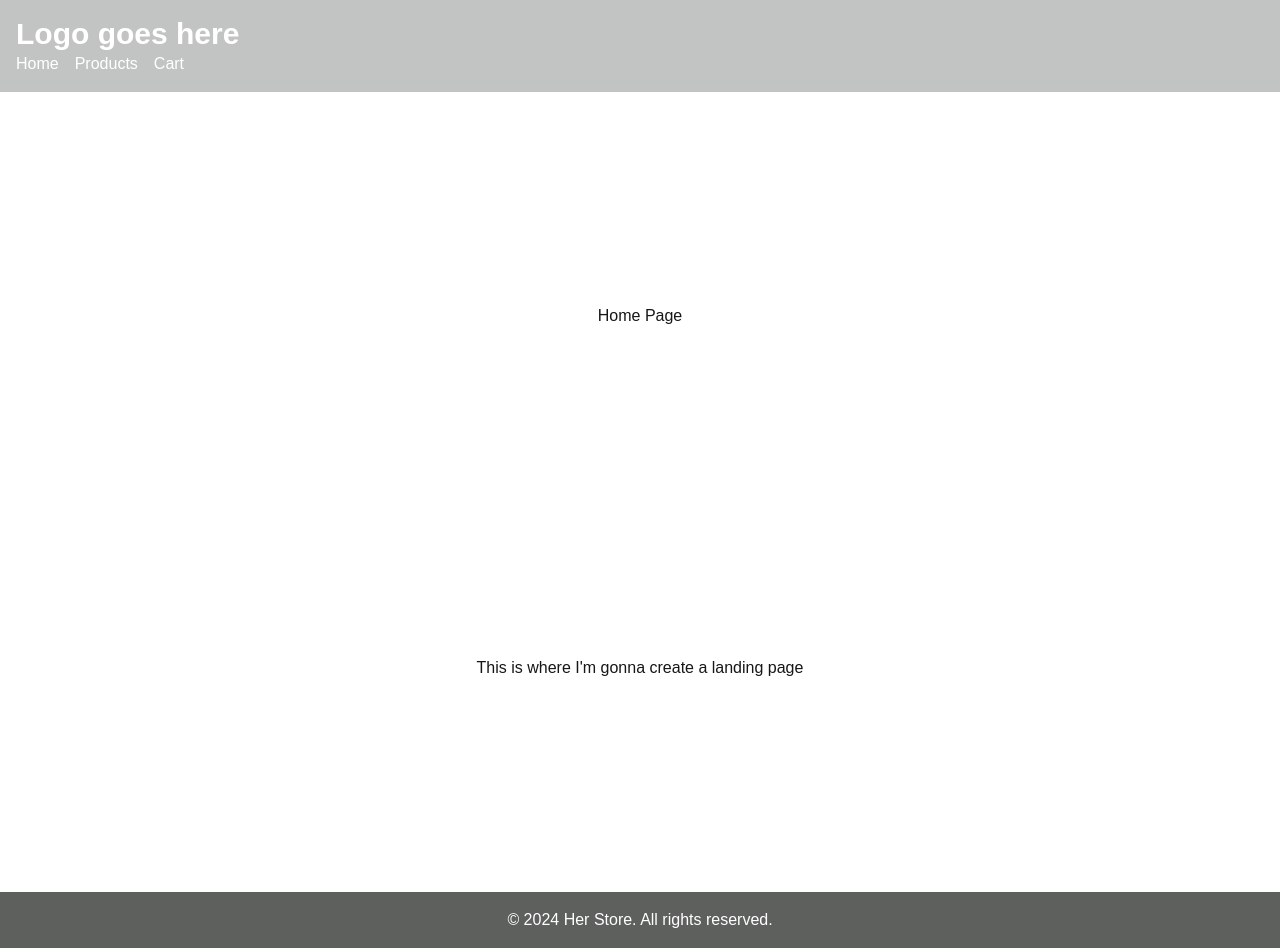
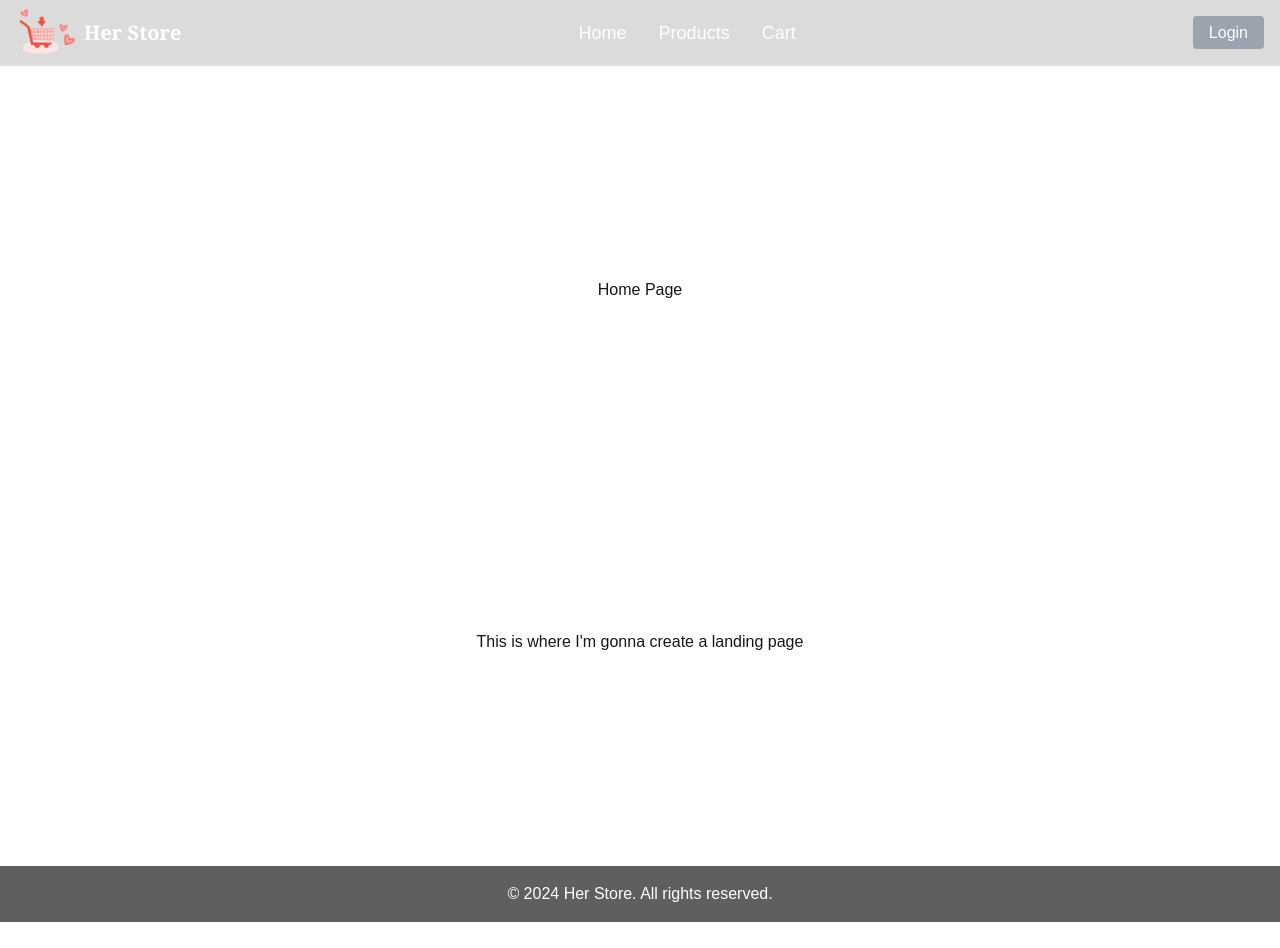
Before and after one commit to InolofatsengMotloba/nextjs-ecommerce-refiners, a Next.js app: page / in a window 1280 px wide. After the commit the page ends 922 px from the top, so only its background shows below. Built offline with nearby package versions, Linux system fonts and the light colour scheme.

Commit message:
Updated NavBar component with new logo, menu items, and login button

```diff
--- a/components/NavBar.js
+++ b/components/NavBar.js
@@ -1,25 +1,48 @@
 import Link from "next/link";
+import Image from "next/image";
 
 export default function NavBar() {
   return (
-    <header className="bg-[#9296938e] text-white py-4">
-      <div className="container mx-auto px-4">
-        <h1 className="text-3xl font-bold">Logo goes here</h1>
-        <nav>
-          <ul className="flex space-x-4">
+    <header className="bg-[#92969357] text-white py-2">
+      <div className="container mx-auto px-4 flex items-center justify-between">
+        {/* Logo */}
+        <Link href="/">
+          <div className="flex items-center space-x-2">
+            <Image src="/Logo.png" alt="Logo" width={60} height={60} />
+            <h1 className="text-xl font-serif font-bold">Her Store</h1>
+          </div>
+        </Link>
+
+        {/* Menu Items */}
+        <nav className="flex-1">
+          <ul className="flex justify-center space-x-8">
             <li>
-              <Link href="/" className="hover:underline">
+              <Link href="/" className="text-lg hover:underline">
                 Home
               </Link>
             </li>
             <li>
-              <Link href="/products">Products</Link>
+              <Link href="/products" className="text-lg hover:underline">
+                Products
+              </Link>
             </li>
             <li>
-              <Link href="/cart">Cart</Link>
+              <Link href="/cart" className="text-lg hover:underline">
+                Cart
+              </Link>
             </li>
           </ul>
         </nav>
+
+        {/* Login Button */}
+        <div>
+          <Link
+            href="/login"
+            className="bg-gray-400 text-white py-2 px-4 rounded hover:bg-gray-500"
+          >
+            Login
+          </Link>
+        </div>
       </div>
     </header>
   );
```
Also changed, not shown: public/Logo.png (added).
